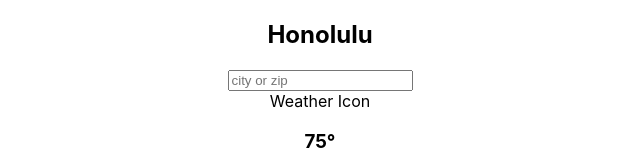
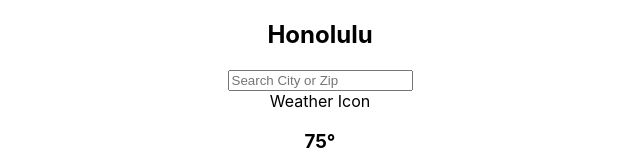
Before and after one commit to austin-carman/weather, a React (Create React App) app: page / in a window 1280 px wide. Shown: the top 160 px of the page, without its empty margins (320-960 px from the left). Built offline with nearby package versions, Linux system fonts and the light colour scheme.

Commit message:
added basic API GET request. Needs to be adjusted

```diff
--- a/src/components/MainContainer.js
+++ b/src/components/MainContainer.js
@@ -1,11 +1,20 @@
 function MainContainer() {
+  // fetch('https://api.tomorrow.io/v4/timelines?location=-73.98529171943665,40.75872069597532&fields=temperature&timesteps=1h&units=metric&apikey=', {
+  //   method: "GET",
+  //   compress: true,
+  // })
+  //   .then((result) => result.json())
+  //   .then((json) => console.log(json))
+  //   .catch((error) => console.error("error: " + error));
+
   return (
     <div className="main-container">
       <div className="city-search-container">
-        <h2 className="city">Honolulu</h2>
+        <h2 className="city">Honolulu</h2> {/* City - from API response */}
+        {/* Set Input to Local state */}
         <input
           type="text"
-          placeholder="city or zip"
+          placeholder="Search City or Zip"
         />
       </div>
       <div>
```
Also changed, not shown: 1 other file (tests, documents, lock files or other folders).
